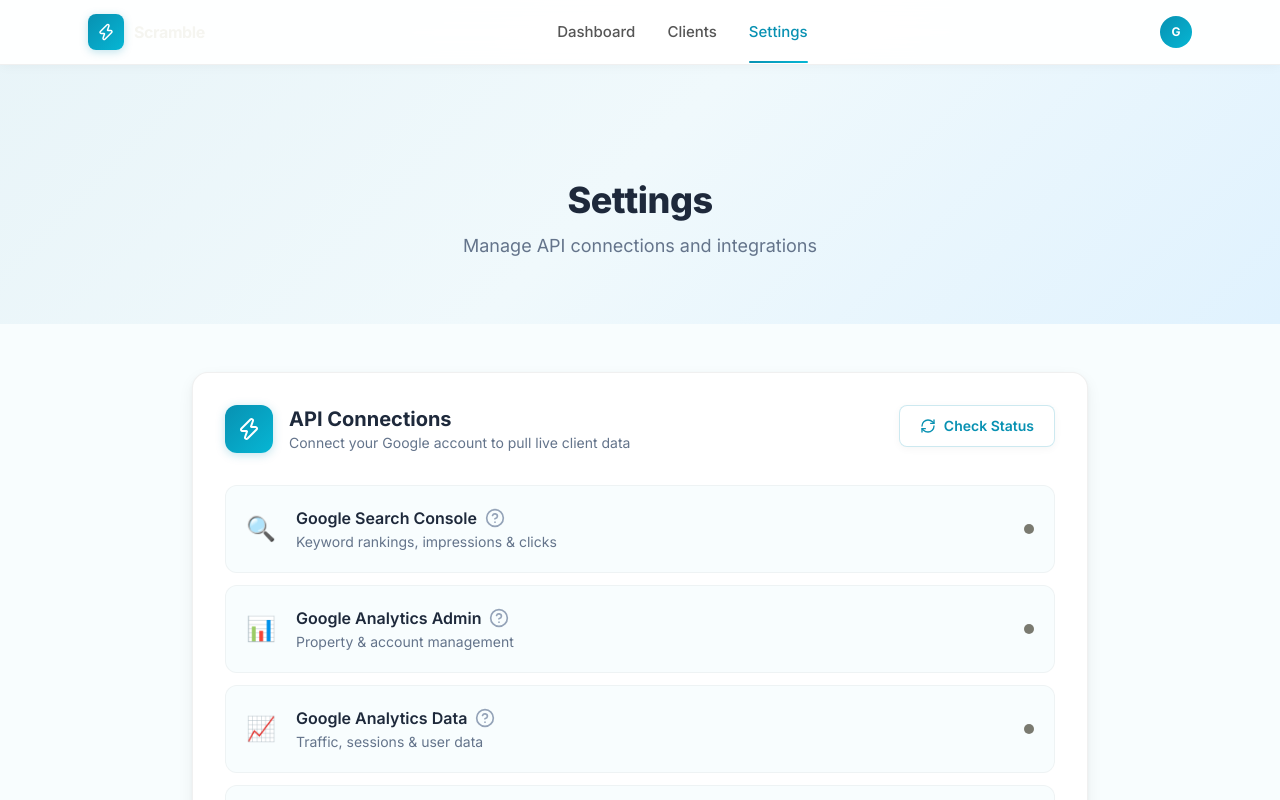
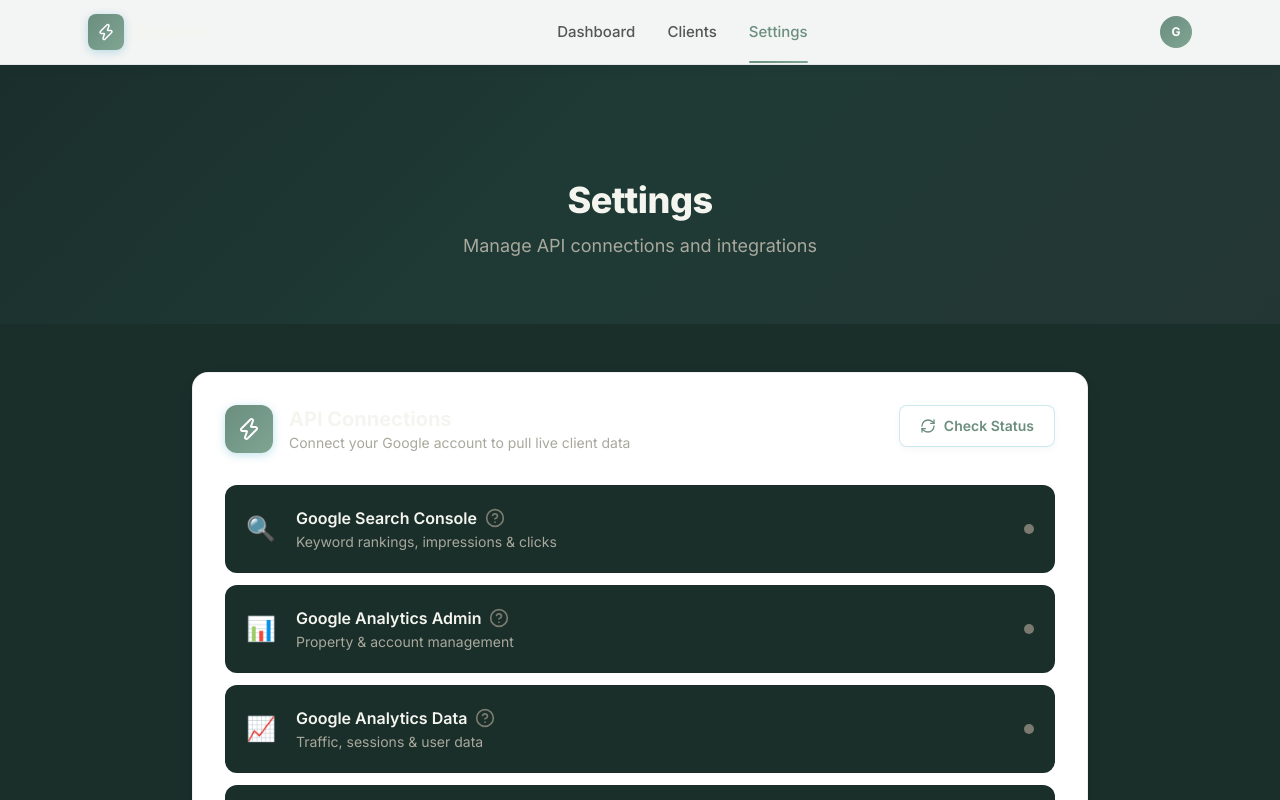
Before and after one commit to Gabriel22cmyk/scramble-marketing, a Next.js app: page /settings in a window 1280 px wide. Shown: the top 800 px of the page. Built offline with nearby package versions, Linux system fonts and the light colour scheme.

Commit message:
🎨 Full dark sage green + bone white theme across all pages/components

```diff
--- a/app/analytics/page.tsx
+++ b/app/analytics/page.tsx
@@ -5,11 +5,11 @@
 
 export default function AnalyticsPage() {
   return (
-    <section className="pt-28 pb-20 px-6" style={{ background: "#f8fdfe", minHeight: "100vh" }}>
+    <section className="pt-28 pb-20 px-6" style={{ background: "#1a2e2a", minHeight: "100vh" }}>
       <div className="max-w-md mx-auto text-center">
         <div className="text-6xl mb-4">🔜</div>
-        <h2 className="text-2xl font-bold mb-2" style={{ color: "#1e293b" }}>Coming Soon</h2>
-        <p className="mb-6" style={{ color: "#64748b" }}>
+        <h2 className="text-2xl font-bold mb-2" style={{ color: "#f5f5f0" }}>Coming Soon</h2>
+        <p className="mb-6" style={{ color: "#a8a89d" }}>
           Analytics will be available once you&apos;ve connected Google Analytics to your clients.
         </p>
         <Link href="/" className="btn-primary inline-flex items-center gap-2">
--- a/app/clients/[id]/page.tsx
+++ b/app/clients/[id]/page.tsx
@@ -641,18 +641,18 @@
   ) as "indigo" | "purple" | "green";
 
   return (
-    <div className="min-h-screen" style={{ background: "#f8fdfe" }}>
-      <section className="pt-28 pb-8 px-6" style={{ background: "linear-gradient(180deg, #f0f9fc 0%, #f8fdfe 100%)" }}>
+    <div className="min-h-screen" style={{ background: "#1a2e2a" }}>
+      <section className="pt-28 pb-8 px-6" style={{ background: "linear-gradient(180deg, #1f3a35 0%, #1a2e2a 100%)" }}>
         <div className="max-w-5xl mx-auto">
           <div className="flex items-center gap-3 mb-4">
-            <Link href="/clients" className="text-sm font-medium flex items-center gap-1 transition-colors" style={{ color: "#0891b2" }}>
+            <Link href="/clients" className="text-sm font-medium flex items-center gap-1 transition-colors" style={{ color: "#6b8e7f" }}>
               <ArrowLeft className="w-4 h-4" /> Back to Clients
             </Link>
           </div>
           <div className="flex items-end justify-between">
             <div>
-              <h1 className="text-3xl font-extrabold mb-1" style={{ color: "#1e293b", letterSpacing: "-0.5px" }}>{client.name}</h1>
-              <p className="text-base" style={{ color: "#64748b" }}>{client.domain} · {getPackageLabel(client.package)}</p>
+              <h1 className="text-3xl font-extrabold mb-1" style={{ color: "#f5f5f0", letterSpacing: "-0.5px" }}>{client.name}</h1>
+              <p className="text-base" style={{ color: "#a8a89d" }}>{client.domain} · {getPackageLabel(client.package)}</p>
             </div>
             <button
               onClick={() => setShowReport(true)}
--- a/app/reports/page.tsx
+++ b/app/reports/page.tsx
@@ -5,11 +5,11 @@
 
 export default function ReportsPage() {
   return (
-    <section className="pt-28 pb-20 px-6" style={{ background: "#f8fdfe", minHeight: "100vh" }}>
+    <section className="pt-28 pb-20 px-6" style={{ background: "#1a2e2a", minHeight: "100vh" }}>
       <div className="max-w-md mx-auto text-center">
         <div className="text-6xl mb-4">📊</div>
-        <h2 className="text-2xl font-bold mb-2" style={{ color: "#1e293b" }}>Reports Coming Soon</h2>
-        <p className="mb-6" style={{ color: "#64748b" }}>
+        <h2 className="text-2xl font-bold mb-2" style={{ color: "#f5f5f0" }}>Reports Coming Soon</h2>
+        <p className="mb-6" style={{ color: "#a8a89d" }}>
           Auto-generated weekly and monthly reports will appear here once clients are added.
         </p>
         <Link href="/" className="btn-primary inline-flex items-center gap-2">
--- a/app/settings/page.tsx
+++ b/app/settings/page.tsx
@@ -43,7 +43,7 @@
 function StatusIcon({ status }: { status: "ok" | "error" | "unknown" }) {
   if (status === "ok") return <CheckCircle className="w-5 h-5 text-green-500" />;
   if (status === "error") return <XCircle className="w-5 h-5 text-red-500" />;
-  return <HelpCircle className="w-5 h-5" style={{ color: "#94a3b8" }} />;
+  return <HelpCircle className="w-5 h-5" style={{ color: "#7a7a70" }} />;
 }
 
 export default function SettingsPage() {
@@ -77,7 +77,7 @@
       <section
         className="text-center"
         style={{
-          background: "linear-gradient(135deg, #e8f4f8 0%, #f0f9fc 50%, #e0f2fe 100%)",
+          background: "linear-gradient(135deg, #1a2e2a 0%, #1f3a35 50%, #243633 100%)",
           paddingTop: "180px",
           paddingBottom: "64px",
         }}
@@ -85,18 +85,18 @@
         <div className="max-w-2xl mx-auto px-6">
           <h1
             className="text-4xl font-extrabold mb-3"
-            style={{ color: "#1e293b", letterSpacing: "-0.5px" }}
+            style={{ color: "#f5f5f0", letterSpacing: "-0.5px" }}
           >
             Settings
           </h1>
-          <p className="text-lg" style={{ color: "#64748b" }}>
+          <p className="text-lg" style={{ color: "#a8a89d" }}>
             Manage API connections and integrations
           </p>
         </div>
       </section>
 
       {/* Content */}
-      <section className="py-12 px-6" style={{ background: "#f8fdfe" }}>
+      <section className="py-12 px-6" style={{ background: "#1a2e2a" }}>
         <div className="max-w-4xl mx-auto">
           <div
             className="p-8 rounded-2xl"
@@ -112,15 +112,15 @@
                 <div
                   className="w-12 h-12 rounded-xl flex items-center justify-center"
                   style={{
-                    background: "linear-gradient(135deg, #0891b2 0%, #06b6d4 100%)",
+                    background: "linear-gradient(135deg, #6b8e7f 0%, #7fa592 100%)",
                     boxShadow: "0 2px 10px rgba(8, 145, 178, 0.25)",
                   }}
                 >
                   <Zap className="w-6 h-6 text-white" />
                 </div>
                 <div>
-                  <h2 className="text-xl font-bold" style={{ color: "#1e293b" }}>API Connections</h2>
-                  <p className="text-sm" style={{ color: "#64748b" }}>
+                  <h2 className="text-xl font-bold" style={{ color: "#f5f5f0" }}>API Connections</h2>
+                  <p className="text-sm" style={{ color: "#a8a89d" }}>
                     Connect your Google account to pull live client data
                   </p>
                 </div>
@@ -138,7 +138,7 @@
                   style={{
                     background: "rgba(255,255,255,0.6)",
                     backdropFilter: "blur(10px)",
-                    color: "#0891b2",
+                    color: "#6b8e7f",
                     border: "1px solid rgba(8,145,178,0.2)",
                     boxShadow: "0 2px 8px rgba(0,0,0,0.04)",
                   }}
@@ -161,20 +161,20 @@
                       key={svc.connectionId}
                       className="flex items-center gap-5 p-5 rounded-xl transition-all"
                       style={{
-                        background: "#f8fdfe",
+                        background: "#1a2e2a",
                         border: "1px solid rgba(0,0,0,0.04)",
                       }}
                     >
                       <span className="text-2xl flex-shrink-0">{info?.icon ?? "🔗"}</span>
                       <div className="flex-1 min-w-0">
                         <div className="flex items-center gap-2">
-                          <p className="text-base font-semibold" style={{ color: "#1e293b" }}>{svc.service}</p>
+                          <p className="text-base font-semibold" style={{ color: "#f5f5f0" }}>{svc.service}</p>
                           <StatusIcon status={svc.status} />
                           {svc.latencyMs !== undefined && (
-                            <span className="text-xs" style={{ color: "#94a3b8" }}>{svc.latencyMs}ms</span>
+                            <span className="text-xs" style={{ color: "#7a7a70" }}>{svc.latencyMs}ms</span>
                           )}
                         </div>
-                        <p className="text-sm mt-0.5" style={{ color: "#64748b" }}>{info?.description}</p>
+                        <p className="text-sm mt-0.5" style={{ color: "#a8a89d" }}>{info?.description}</p>
                         {svc.message && (
                           <p className="text-sm text-red-500 mt-1">{svc.message}</p>
                         )}
@@ -191,13 +191,13 @@
             )}
 
             {health?.checkedAt && (
-              <p className="text-sm mt-5 text-right" style={{ color: "#94a3b8" }}>
+              <p className="text-sm mt-5 text-right" style={{ color: "#7a7a70" }}>
                 Last checked {new Date(health.checkedAt).toLocaleTimeString()}
               </p>
             )}
           </div>
 
-          <p className="text-center text-sm font-medium mt-8" style={{ color: "#94a3b8" }}>
+          <p className="text-center text-sm font-medium mt-8" style={{ color: "#7a7a70" }}>
             Scramble Marketing Hub · v1.0.0
           </p>
         </div>
--- a/components/dashboard/Navbar.tsx
+++ b/components/dashboard/Navbar.tsx
@@ -36,7 +36,7 @@
             <div
               className="w-9 h-9 rounded-lg flex items-center justify-center"
               style={{
-                background: "linear-gradient(135deg, #0891b2 0%, #06b6d4 100%)",
+                background: "linear-gradient(135deg, #6b8e7f 0%, #7fa592 100%)",
                 boxShadow: "0 2px 8px rgba(8, 145, 178, 0.25)",
               }}
             >
@@ -53,7 +53,7 @@
                 href={href}
                 className="relative text-[15px] font-medium transition-colors"
                 style={{
-                  color: isActive(href) ? "#0891b2" : "#555",
+                  color: isActive(href) ? "#6b8e7f" : "#555",
                 }}
               >
                 {label}
@@ -61,7 +61,7 @@
                   <span
                     className="absolute -bottom-[1.19rem] left-0 right-0 h-0.5 rounded-sm"
                     style={{
-                      background: "linear-gradient(90deg, #0891b2, #06b6d4)",
+                      background: "linear-gradient(90deg, #6b8e7f, #7fa592)",
                     }}
                   />
                 )}
@@ -74,7 +74,7 @@
             <div
               className="w-8 h-8 rounded-full flex items-center justify-center text-white text-xs font-bold"
               style={{
-                background: "linear-gradient(135deg, #0891b2 0%, #06b6d4 100%)",
+                background: "linear-gradient(135deg, #6b8e7f 0%, #7fa592 100%)",
               }}
             >
               G
```
Also changed, not shown: app/clients/page.tsx (+7 -7 lines), app/page.tsx (+27 -27 lines).
